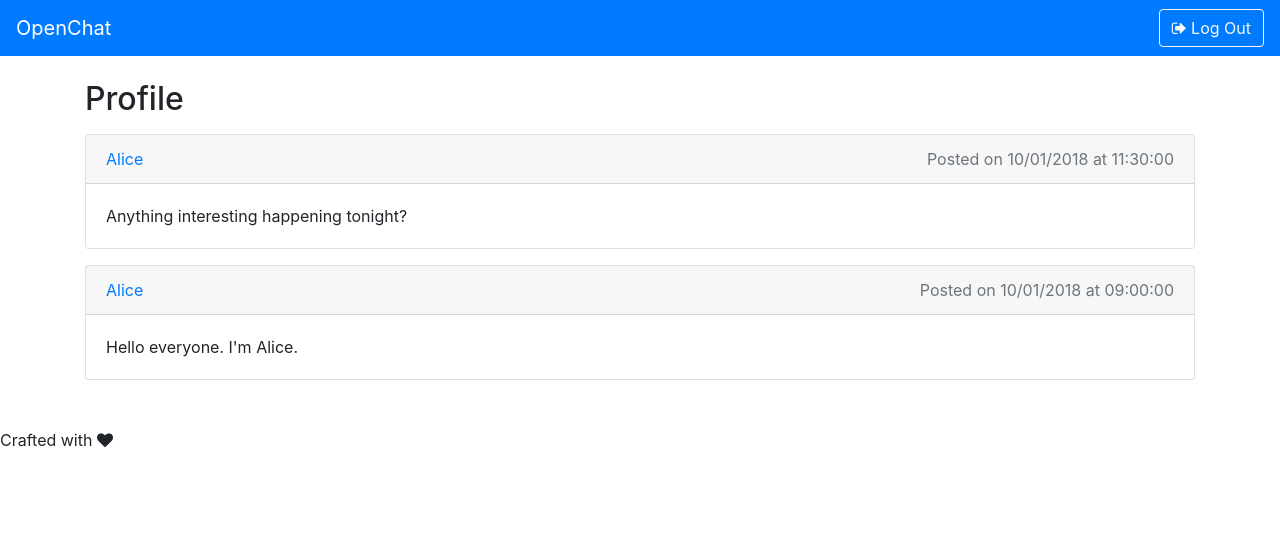
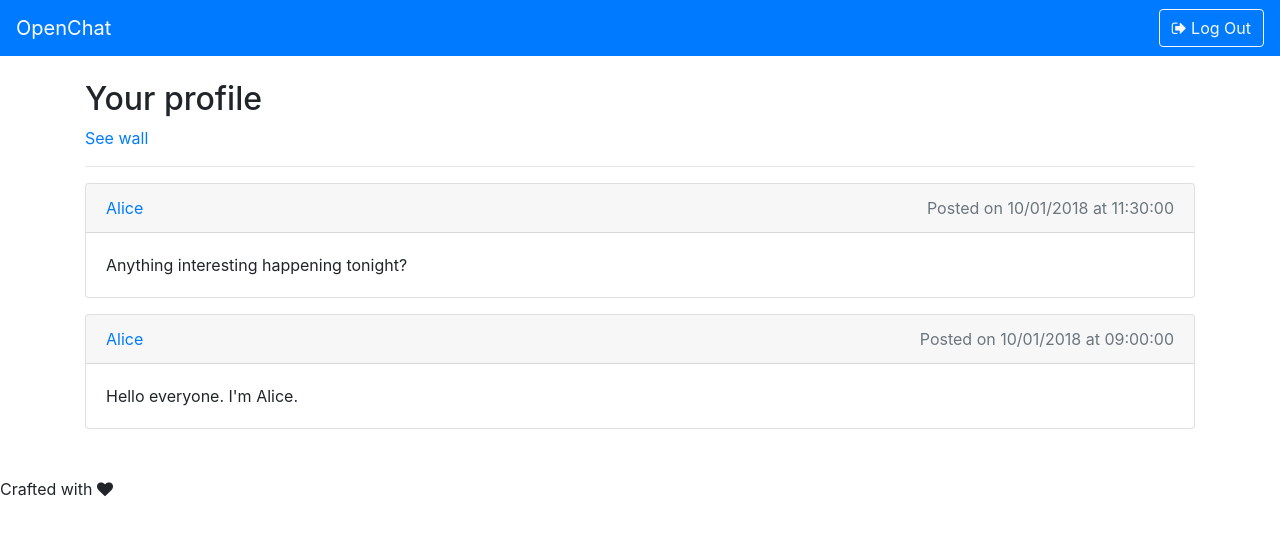
Before and after one commit to sandromancuso/cleancoders_openchat_webclient, a React (Create React App) app: page /profile/1 in a window 1280 px wide. Shown: the top 534 px of the page. Built offline with nearby package versions, Linux system fonts and the light colour scheme; sample sign-in values are in the browser's storage.

Commit message:
Add link and route loading to the profile

```diff
--- a/src/components/Profile.js
+++ b/src/components/Profile.js
@@ -1,4 +1,6 @@
 import React, { Component } from 'react'
+import PropTypes from 'prop-types'
+import { Link } from 'react-router-dom'
 import Post from 'components/Post'
 import userService from 'services/User'
 import postService from 'services/Post'
@@ -7,33 +9,44 @@ class Profile extends Component {
   constructor(props, context) {
     super(props, context)
     this.state = {
+      user: {},
       list: []
     }
   }
 
-  list() {
+  static contextTypes = {
+    router: PropTypes.object.isRequired
+  }
+
+  list () {
     return this.state.list.map( ({ post, user }) => <Post key={post.id} post={post} user={user}/>)
+  }
+
+  isOwnProfile () {
+    return this.state.user.id === userService.user.id
   }
 
   render () {
     return (
       <div className="container">
-        <h2>Profile</h2>
+        <h2>
+          {this.isOwnProfile() ?
+            'Your profile' :
+            `${this.state.user.name}'s profile`
+          }
+        </h2>
+        {this.isOwnProfile() ?
+          <Link to={`/wall/`}>See wall</Link> :
+          <Link to={`/wall/${this.state.user.id}`}>See {this.state.user.name}'s wall</Link>
+        }
+        <hr />
         {this.list()}
       </div>
     )
   }
 
-  async componentDidMount() {
-    let id
-    try {
-      id = this.context.router.match.params.id
-    }
-    catch (error) {
-      id = userService.user.id
-    }
-
-    const posts = await postService.getPostsOfUser(id)
+  async setList () {
+    const posts = await postService.getPostsOfUser(this.state.user.id)
 
     const list = await Promise.all(
       posts.map( async post => {
@@ -42,7 +55,23 @@ class Profile extends Component {
       })
     )
 
-    this.setState({ list })
+    await this.setState({ list: list })
+  }
+
+  async componentWillMount () {
+    await this.setState({ user: userService.user })
+    await this.setList()
+  }
+
+  async componentWillReceiveProps (props) {
+    const id = props.match.params.id
+    if (this.state.user.id === id) return null
+
+    const user = id ?
+      await userService.findById(id) :
+      userService.user
+    await this.setState({ user: user })
+    await this.setList()
   }
 }
 
```
Also changed, not shown: 1 other file (tests, documents, lock files or other folders).
